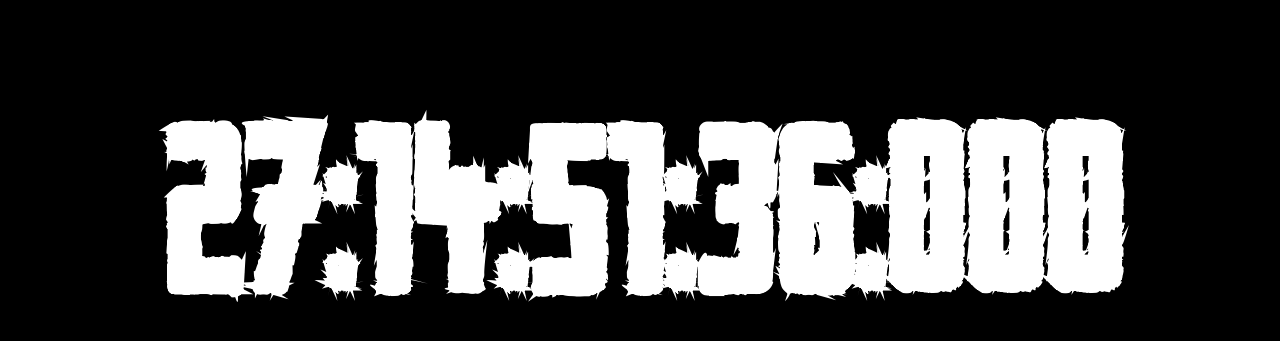
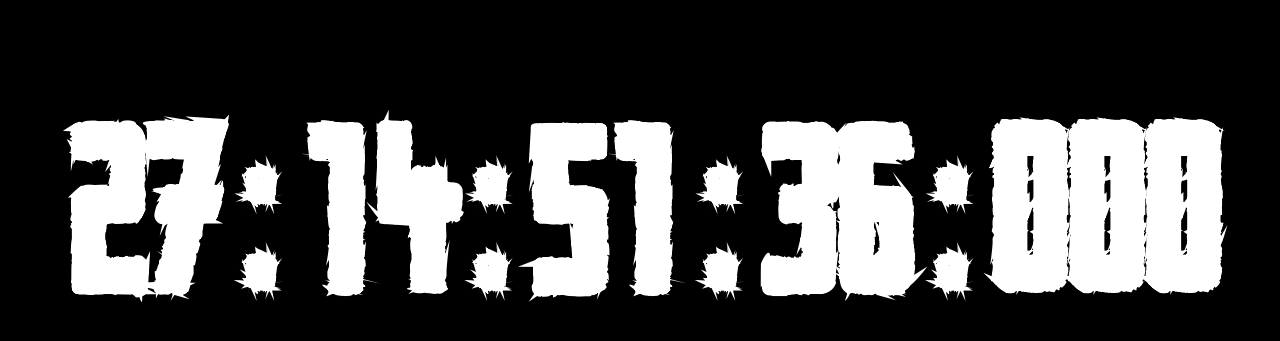
Before and after one commit to ranisalt/aindahatempo, a plain HTML site: page index.html in a window 1280 px wide. Shown: the part 381-722 px from the top of the page. Drawn offline with nearby package versions, Linux system fonts and the light colour scheme.

Commit message:
Fix countdown flickering
Closes #3

```diff
--- a/index.css
+++ b/index.css
@@ -1,4 +1,8 @@
-html, body { background: #000; color: #fff; }
+html, body {
+    background: #000;
+    color: #fff;
+    font-family: 'urban_brushregular';
+}
 
 @font-face {
     font-family: 'urban_brushregular';
@@ -7,7 +11,6 @@ html, body { background: #000; color: #fff; }
          url('fonts/urban_brush-webfont.ttf') format('truetype');
     font-weight: normal;
     font-style: normal;
-
 }
 
 .viewport {
@@ -19,5 +22,6 @@ html, body { background: #000; color: #fff; }
     width: 100vw;
 }
 
-.title { font-family: 'urban_brushregular'; font-size: 12vw; text-transform: uppercase; }
-.countdown { font-family: 'urban_brushregular'; font-size: 18vw; font-weight: 700; }
+.title { font-size: 12vw; text-transform: uppercase; }
+.countdown { font-size: 18vw; font-weight: 700; }
+.countdown > span { display: inline-block; text-align: center; width: 6vw; }
--- a/index.js
+++ b/index.js
@@ -35,7 +35,8 @@
         secs = leadingZero((distance % msPerMin) / msPerSec),
         msecs = leadingZero(distance % msPerSec, 3)
 
-      countdown.innerHTML = `${days}:${hours}:${mins}:${secs}:${msecs}`
+      const s = `${days}:${hours}:${mins}:${secs}:${msecs}`
+      countdown.innerHTML = s.split('').map(c => `<span>${c}</span>`).join('')
     }
 
     window.requestAnimationFrame(updateCountdown)
```
